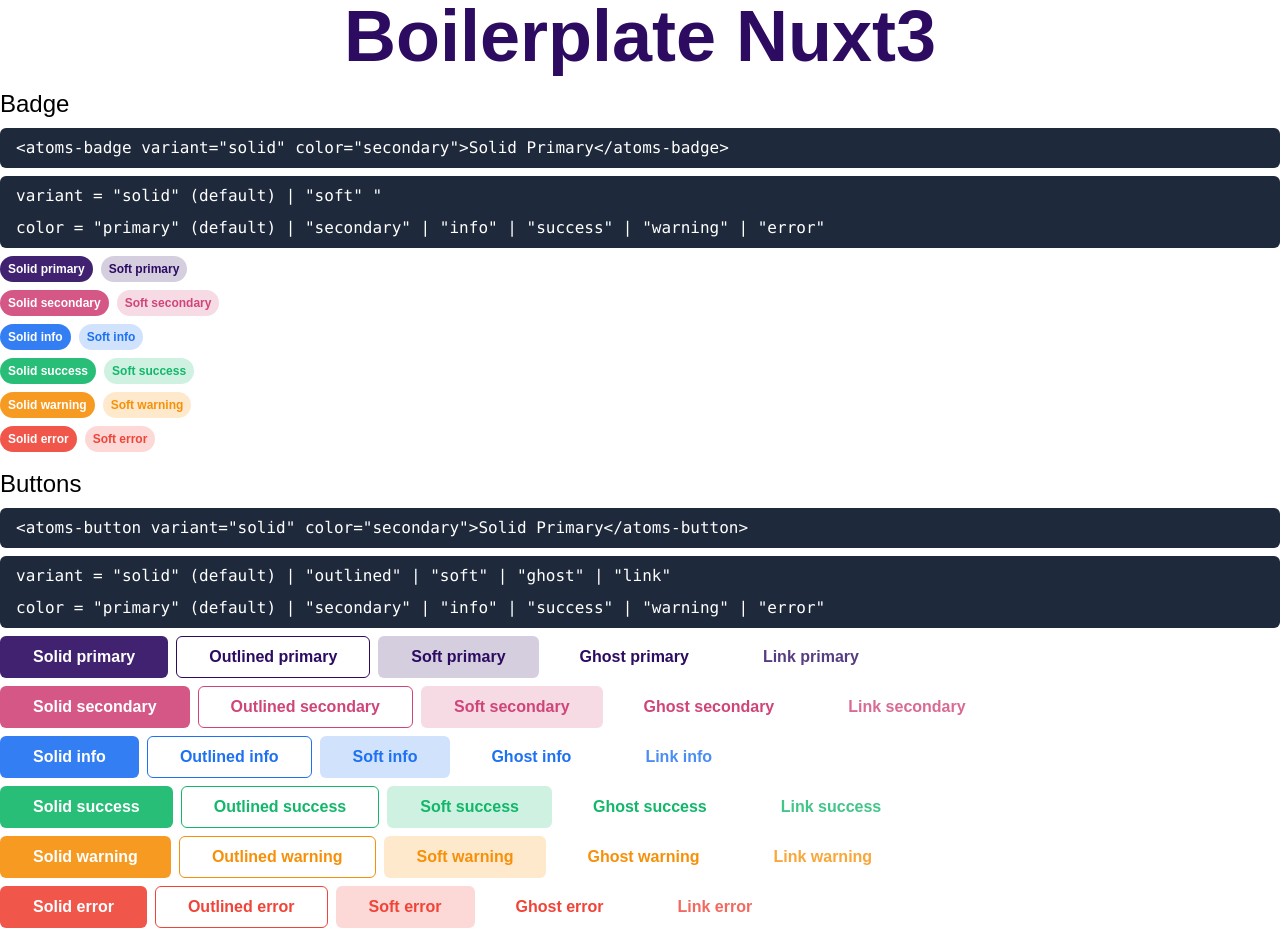
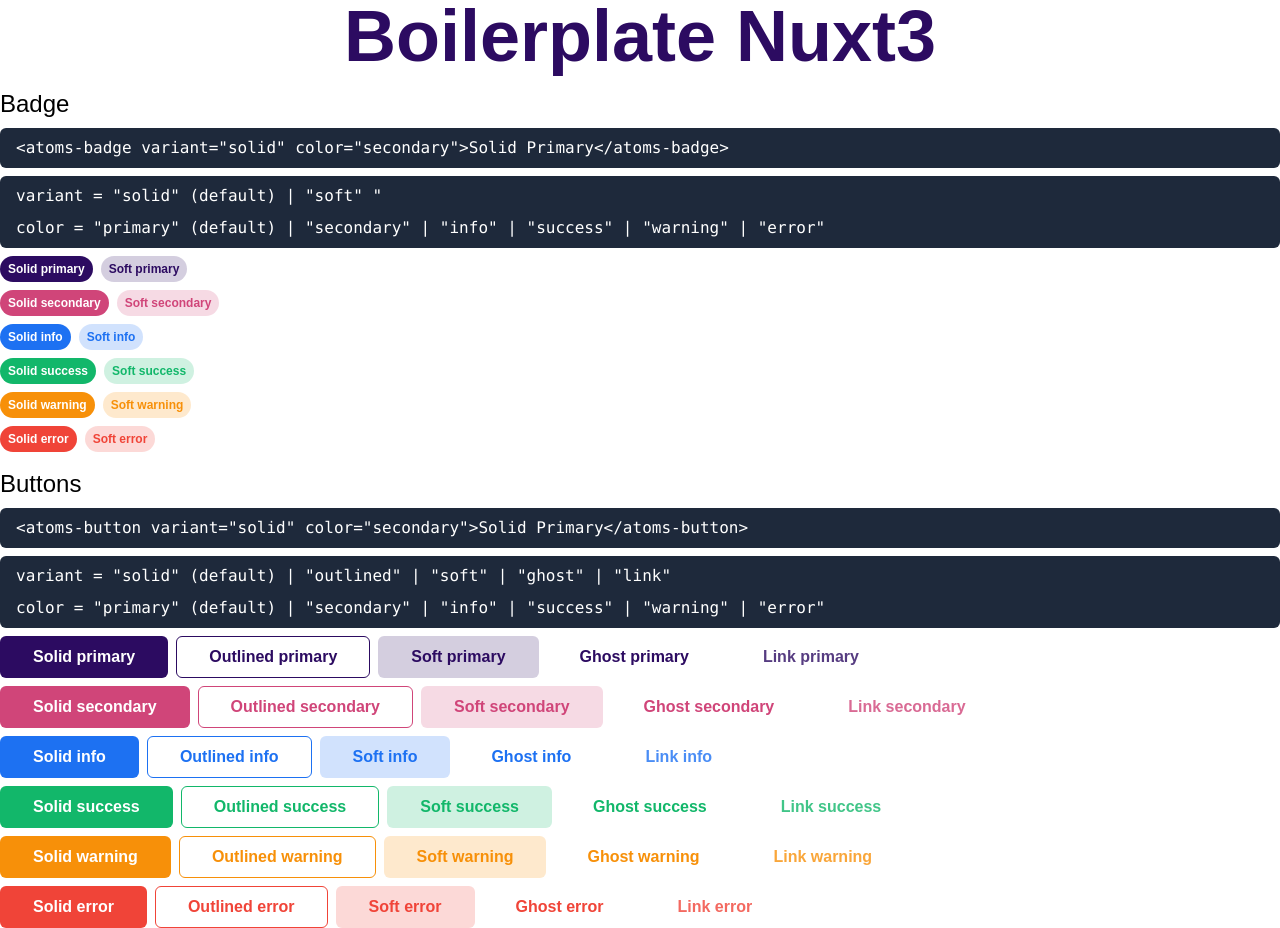
Before and after one commit to fernandoprestes/boilerplate-nuxt3, a Nuxt app: page / in a window 1280 px wide. Built offline with nearby package versions, Linux system fonts and the light colour scheme.

Commit message:
style: troca as cores

```diff
--- a/components/Atoms/Badge.vue
+++ b/components/Atoms/Badge.vue
@@ -14,7 +14,7 @@
   });
   const classNames = computed(() => {
     return {
-      [`bg-${props.color}/90 text-white`]: props.variant === 'solid',
+      [`bg-${props.color} text-white`]: props.variant === 'solid',
       [`bg-${props.color}/20 text-${props.color}`]: props.variant === 'soft',
     };
   });
--- a/components/Atoms/Button.vue
+++ b/components/Atoms/Button.vue
@@ -58,22 +58,22 @@
   .solid {
     @apply text-white;
     &.primary {
-      @apply bg-primary/90 hover:bg-primary focus:ring-primary;
+      @apply bg-primary hover:bg-primary/90 focus:ring-primary;
     }
     &.secondary {
-      @apply bg-secondary/90 hover:bg-secondary focus:ring-secondary;
+      @apply bg-secondary hover:bg-secondary/90 focus:ring-secondary;
     }
     &.info {
-      @apply bg-info/90 hover:bg-info focus:ring-info;
+      @apply bg-info hover:bg-info/90 focus:ring-info;
     }
     &.success {
-      @apply bg-success/90 hover:bg-success focus:ring-success;
+      @apply bg-success hover:bg-success/90 focus:ring-success;
     }
     &.warning {
-      @apply bg-warning/90 hover:bg-warning focus:ring-warning;
+      @apply bg-warning hover:bg-warning/90 focus:ring-warning;
     }
     &.error {
-      @apply bg-error/90 hover:bg-error focus:ring-error;
+      @apply bg-error hover:bg-error/90 focus:ring-error;
     }
   }
   .outlined {
@@ -101,7 +101,6 @@
     &.primary {
       @apply text-primary hover:bg-primary/20 focus:ring-primary;
     }
-
     &.secondary {
       @apply text-secondary hover:bg-secondary/20 focus:ring-secondary;
     }
```
